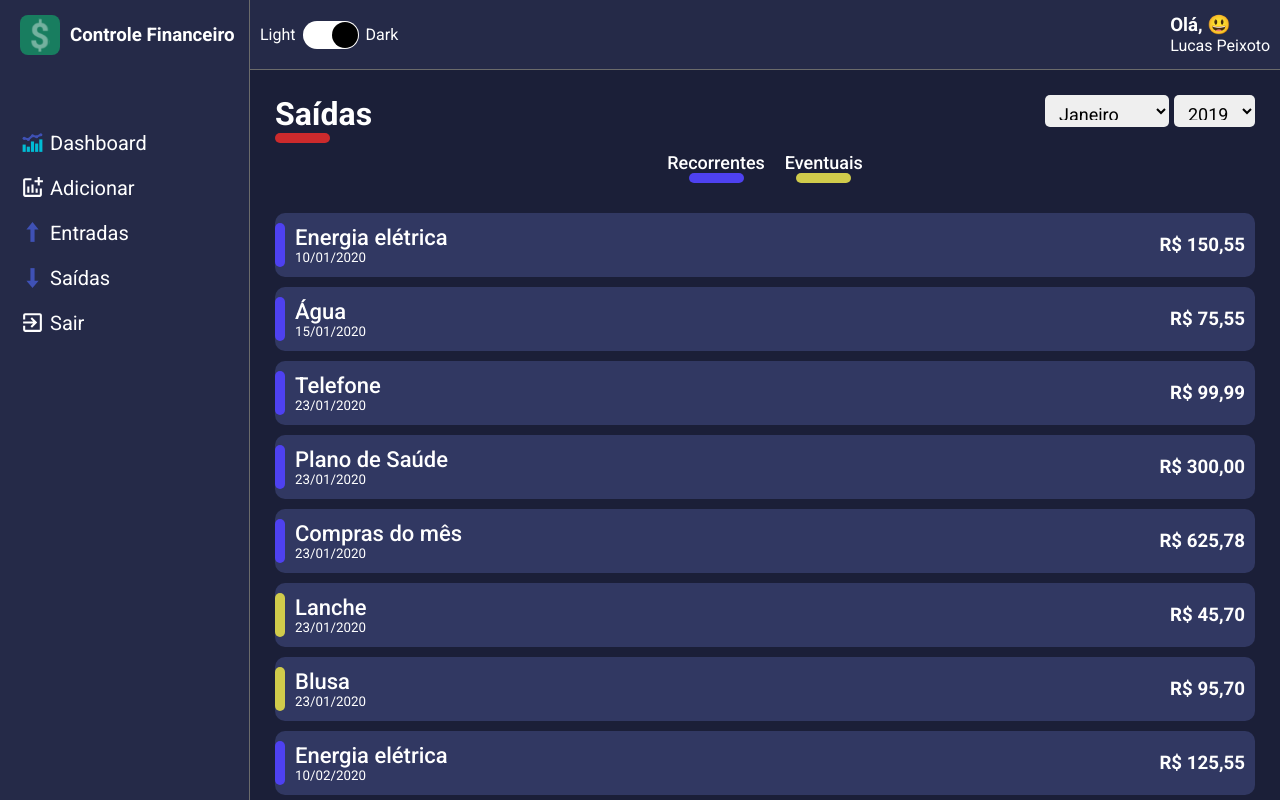
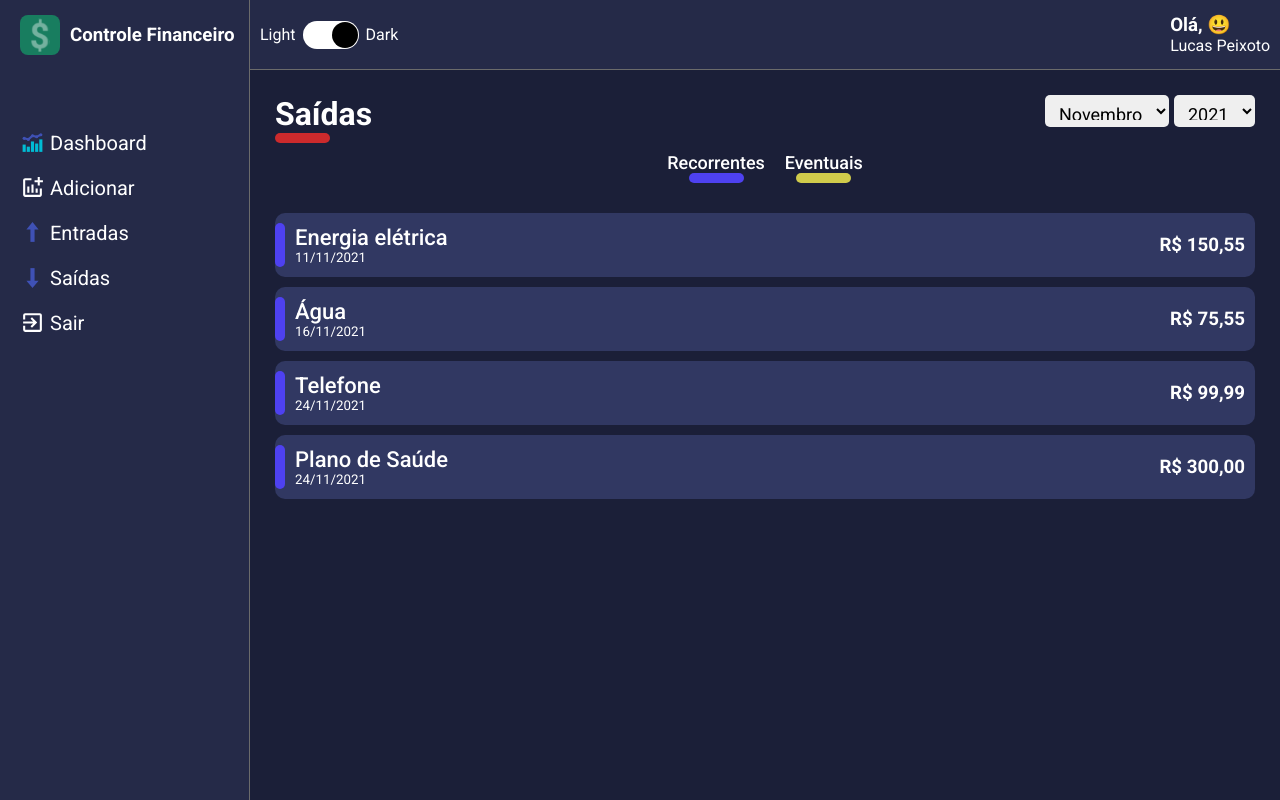
Before and after one commit to lucasspeixoto/money_balance, a React (Create React App) app: page /list/1 in a window 1280 px wide. Built offline with nearby package versions, Linux system fonts and the light colour scheme.

Commit message:
Inclusão do filtro de ano e mês para exibição seletiva dos items

```diff
--- a/src/components/SelectInput/index.tsx
+++ b/src/components/SelectInput/index.tsx
@@ -7,12 +7,18 @@ interface ISelectInputProps {
 		value: string | number;
 		label: string | number;
 	}[];
+	onChange(event: React.ChangeEvent<HTMLSelectElement>): void | undefined;
+	defaultValue?: string | number;
 }
 
-export const SelectInput: React.FC<ISelectInputProps> = ({ options }) => {
+export const SelectInput: React.FC<ISelectInputProps> = ({
+	options,
+	onChange,
+  defaultValue
+}) => {
 	return (
 		<Container>
-			<select>
+			<select onChange={onChange} defaultValue={defaultValue}>
 				{options.map((option, index) => (
 					<option key={index} value={option.value}>
 						{option.label}
--- a/src/pages/Dashboard/index.tsx
+++ b/src/pages/Dashboard/index.tsx
@@ -37,8 +37,8 @@ export const Dashboard: React.FC = () => {
 	return (
 		<Container>
 			<ContentHeader title='Dashboard' lineColor='#258FB0'>
-				<SelectInput options={months} />
-				<SelectInput options={years} />
+				<SelectInput options={months} onChange={() => {}} />
+				<SelectInput options={years} onChange={() => {}} />
 			</ContentHeader>
 		</Container>
 	);
--- a/src/pages/List/index.tsx
+++ b/src/pages/List/index.tsx
@@ -8,7 +8,11 @@ import { FinanceCardItem } from '../../components/FinanceCardItem';
 import gains from '../../repositories/gains';
 
 import expenses from '../../repositories/expenses';
-import { formatCurrency, formatDate } from '../../utils/generic';
+import {
+	formatCurrency,
+	formatDate,
+	filterByYearAndMonth,
+} from '../../utils/generic';
 
 interface IData {
 	title: string;
@@ -20,6 +24,8 @@ interface IData {
 
 export const List: React.FC = () => {
 	const [data, setData] = useState<IData[]>([]);
+	const [month, setMonth] = useState<string>(String(new Date().getMonth() + 1));
+	const [year, setYear] = useState<string>(String(new Date().getFullYear()));
 
 	const { type } = useParams();
 	const titleOptions = useMemo(() => {
@@ -33,7 +39,10 @@ export const List: React.FC = () => {
 	}, [type]);
 
 	useEffect(() => {
-		const response = listData.map(item => {
+		const filteredItemsByYearAndMonth = listData.filter(item =>
+			filterByYearAndMonth(item.date, year, month),
+		);
+		const response = filteredItemsByYearAndMonth.map(item => {
 			return {
 				title: item.title,
 				amountFormatted: formatCurrency(item.amount),
@@ -43,11 +52,11 @@ export const List: React.FC = () => {
 			};
 		});
 		setData(response);
-	}, [listData]);
+	}, [listData, year, month]);
 
 	const months = [
+		{ value: 2, label: 'Fevereiro' },
 		{ value: 1, label: 'Janeiro' },
-		{ value: 2, label: 'Fevereiro' },
 		{ value: 3, label: 'Março' },
 		{ value: 4, label: 'Abril' },
 		{ value: 5, label: 'Maio' },
@@ -81,8 +90,16 @@ export const List: React.FC = () => {
 				title={titleOptions.title}
 				lineColor={titleOptions.lineColor}
 			>
-				<SelectInput options={months} />
-				<SelectInput options={years} />
+				<SelectInput
+					options={months}
+					onChange={event => setMonth(event.target.value)}
+					defaultValue={month}
+				/>
+				<SelectInput
+					options={years}
+					onChange={event => setYear(event.target.value)}
+					defaultValue={year}
+				/>
 			</ContentHeader>
 
 			<Filters>
--- a/src/repositories/expenses.ts
+++ b/src/repositories/expenses.ts
@@ -5,105 +5,105 @@ export default [
 		amount: 150.55,
 		type: 'exit',
 		frequency: 'recurring',
-		date: '2020-01-10',
+		date: '2021-11-10',
 	},
 	{
 		title: 'Água',
 		amount: 75.55,
 		type: 'exit',
 		frequency: 'recurring',
-		date: '2020-01-15',
+		date: '2021-11-15',
 	},
 	{
 		title: 'Telefone',
 		amount: 99.99,
 		type: 'exit',
 		frequency: 'recurring',
-		date: '2020-01-23',
+		date: '2021-11-23',
 	},
 	{
 		title: 'Plano de Saúde',
 		amount: 300.0,
 		type: 'exit',
 		frequency: 'recurring',
-		date: '2020-01-23',
+		date: '2021-11-23',
 	},
 	{
 		title: 'Compras do mês',
 		amount: 625.78,
 		type: 'exit',
 		frequency: 'recurring',
-		date: '2020-01-23',
+		date: '2021-01-23',
 	},
 	{
 		title: 'Lanche',
 		amount: 45.7,
 		type: 'exit',
 		frequency: 'eventual',
-		date: '2020-01-23',
+		date: '2021-01-23',
 	},
 	{
 		title: 'Blusa',
 		amount: 95.7,
 		type: 'exit',
 		frequency: 'eventual',
-		date: '2020-01-23',
+		date: '2021-01-23',
 	},
 	{
 		title: 'Energia elétrica',
 		amount: 125.55,
 		type: 'exit',
 		frequency: 'recurring',
-		date: '2020-02-10',
+		date: '2021-10-10',
 	},
 	{
 		title: 'Água',
 		amount: 90.15,
 		type: 'exit',
 		frequency: 'recurring',
-		date: '2020-02-15',
+		date: '2021-02-15',
 	},
 	{
 		title: 'Telefone',
 		amount: 99.99,
 		type: 'exit',
 		frequency: 'recurring',
-		date: '2020-02-23',
+		date: '2021-10-23',
 	},
 	{
 		title: 'Plano de Saúde',
 		amount: 300.0,
 		type: 'exit',
 		frequency: 'recurring',
-		date: '2020-02-23',
+		date: '2021-02-23',
 	},
 	{
 		title: 'Compras do mês',
 		amount: 540.0,
 		type: 'exit',
 		frequency: 'recurring',
-		date: '2020-02-25',
+		date: '2021-10-25',
 	},
 	{
 		title: 'Parcela do Celular 1/5',
 		amount: 150.99,
 		type: 'exit',
 		frequency: 'eventual',
-		date: '2020-02-26',
+		date: '2021-02-26',
 	},
 	{
 		title: 'Cinema',
 		amount: 45.0,
 		type: 'exit',
 		frequency: 'eventual',
-		date: '2020-02-23',
+		date: '2021-10-23',
 	},
 	{
 		title: 'Energia elétrica',
 		amount: 97.0,
 		type: 'exit',
 		frequency: 'recurring',
-		date: '2020-03-10',
+		date: '2020-11-10',
 	},
 	{
 		title: 'Água',
@@ -145,35 +145,35 @@ export default [
 		amount: 90.0,
 		type: 'exit',
 		frequency: 'eventual',
-		date: '2020-03-23',
+		date: '2021-03-23',
 	},
 	{
 		title: 'Energia elétrica',
 		amount: 75.99,
 		type: 'exit',
 		frequency: 'recurring',
-		date: '2020-04-10',
+		date: '2021-04-10',
 	},
 	{
 		title: 'Água',
 		amount: 80.33,
 		type: 'exit',
 		frequency: 'recurring',
-		date: '2020-04-15',
+		date: '2021-04-15',
 	},
 	{
 		title: 'Telefone',
 		amount: 99.99,
 		type: 'exit',
 		frequency: 'recurring',
-		date: '2020-04-23',
+		date: '2021-04-23',
 	},
 	{
 		title: 'Plano de Saúde',
 		amount: 300.0,
 		type: 'exit',
 		frequency: 'recurring',
-		date: '2020-04-23',
+		date: '2021-04-23',
 	},
 	{
 		title: 'Compras do mês',
@@ -222,35 +222,35 @@ export default [
 		amount: 300.0,
 		type: 'exit',
 		frequency: 'recurring',
-		date: '2020-05-23',
+		date: '2021-05-23',
 	},
 	{
 		title: 'Compras do mês',
 		amount: 540.0,
 		type: 'exit',
 		frequency: 'recurring',
-		date: '2020-05-25',
+		date: '2021-05-25',
 	},
 	{
 		title: 'Parcela do Celular 4/5',
 		amount: 150.99,
 		type: 'exit',
 		frequency: 'eventual',
-		date: '2020-05-26',
+		date: '2021-05-26',
 	},
 	{
 		title: 'Blusa Iron Man',
 		amount: 150.0,
 		type: 'exit',
 		frequency: 'eventual',
-		date: '2020-01-23',
+		date: '2019-01-23',
 	},
 	{
 		title: 'Energia elétrica',
 		amount: 200.0,
 		type: 'exit',
 		frequency: 'recurring',
-		date: '2020-06-10',
+		date: '2020-04-10',
 	},
 	{
 		title: 'Água',
@@ -299,21 +299,21 @@ export default [
 		amount: 250.0,
 		type: 'exit',
 		frequency: 'recurring',
-		date: '2020-07-10',
+		date: '2021-07-10',
 	},
 	{
 		title: 'Água',
 		amount: 90.0,
 		type: 'exit',
 		frequency: 'recurring',
-		date: '2020-07-15',
+		date: '2021-07-15',
 	},
 	{
 		title: 'Telefone',
 		amount: 99.99,
 		type: 'exit',
 		frequency: 'recurring',
-		date: '2020-07-23',
+		date: '2021-07-23',
 	},
 	{
 		title: 'Plano de Saúde',
@@ -334,13 +334,13 @@ export default [
 		amount: 250.0,
 		type: 'exit',
 		frequency: 'eventual',
-		date: '2020-07-26',
+		date: '2021-07-26',
 	},
 	{
 		title: 'Pizza',
 		amount: 60.0,
 		type: 'exit',
 		frequency: 'eventual',
-		date: '2020-07-19',
+		date: '2021-07-19',
 	},
 ];
--- a/src/repositories/gains.ts
+++ b/src/repositories/gains.ts
@@ -2,7 +2,28 @@
 export default [
 	{
 		title: 'Salário Lucas',
-		amount: 5000.00,
+		amount: 5000.0,
+		type: 'entry',
+		frequency: 'recurring',
+		date: '2021-11-10',
+	},
+	{
+		title: 'Salário Liana',
+		amount: 4000.0,
+		type: 'entry',
+		frequency: 'recurring',
+		date: '2021-11-10',
+	},
+	{
+		title: 'Salário Lucas',
+		amount: 5000.0,
+		type: 'entry',
+		frequency: 'recurring',
+		date: '2020-11-10',
+	},
+	{
+		title: 'Salário Liana',
+		amount: 4000.0,
 		type: 'entry',
 		frequency: 'recurring',
 		date: '2020-11-10',
@@ -12,28 +33,22 @@ export default [
 		amount: 150.13,
 		type: 'entry',
 		frequency: 'eventual',
-		date: '2020-01-17',
+		date: '2021-01-17',
 	},
-	{
-		title: 'Salário Liana',
-		amount: 4000.00,
-		type: 'entry',
-		frequency: 'recurring',
-		date: '2020-11-10',
-	},
+
 	{
 		title: 'Freela site',
 		amount: 900.23,
 		type: 'entry',
 		frequency: 'eventual',
-		date: '2020-02-21',
+		date: '2021-02-21',
 	},
 	{
 		title: 'Freela app',
 		amount: 950.92,
 		type: 'entry',
 		frequency: 'eventual',
-		date: '2020-02-23',
+		date: '2021-02-23',
 	},
 	{
 		title: 'Salário',
@@ -47,7 +62,7 @@ export default [
 		amount: 2500.18,
 		type: 'entry',
 		frequency: 'recurring',
-		date: '2020-04-10',
+		date: '2021-04-10',
 	},
 	{
 		title: 'Salário',
@@ -65,9 +80,37 @@ export default [
 	},
 	{
 		title: 'Salário',
-		amount: 2500.00,
+		amount: 2500.0,
 		type: 'entry',
 		frequency: 'recurring',
-		date: '2020-07-10',
+		date: '2019-07-10',
+	},
+	{
+		title: 'Salário',
+		amount: 2500.18,
+		type: 'entry',
+		frequency: 'recurring',
+		date: '2021-04-10',
+	},
+	{
+		title: 'Salário',
+		amount: 2500.15,
+		type: 'entry',
+		frequency: 'recurring',
+		date: '2019-05-10',
+	},
+	{
+		title: 'Salário',
+		amount: 2500.12,
+		type: 'entry',
+		frequency: 'recurring',
+		date: '2019-06-10',
+	},
+	{
+		title: 'Salário',
+		amount: 2500.0,
+		type: 'entry',
+		frequency: 'recurring',
+		date: '2019-07-10',
 	},
 ];
--- a/src/utils/generic.ts
+++ b/src/utils/generic.ts
@@ -1,11 +1,11 @@
 export const formatDate = (date: string): string => {
 	const newDate = new Date(date);
 
-	const day = newDate.getDate().toString().padStart(2, '0');
+	const day = (newDate.getDate() + 1).toString().padStart(2, '0');
 	const month = (newDate.getMonth() + 1).toString().padStart(2, '0');
 	const year = newDate.getFullYear();
 
-  const dateFormatted = `${day}/${month}/${year}`
+	const dateFormatted = `${day}/${month}/${year}`;
 
 	return dateFormatted;
 };
@@ -16,3 +16,16 @@ export const formatCurrency = (current: number): string => {
 		currency: 'BRL',
 	});
 };
+
+export const filterByYearAndMonth = (
+	date: string,
+	selectedYear: string,
+	selectedMonth: string,
+) => {
+	const newDate = new Date(date);
+
+	const month = String(newDate.getMonth() + 1);
+	const year = String(newDate.getFullYear());
+
+	return year === selectedYear && month === selectedMonth;
+};
```
Also changed, not shown: .prettierrc.json.
